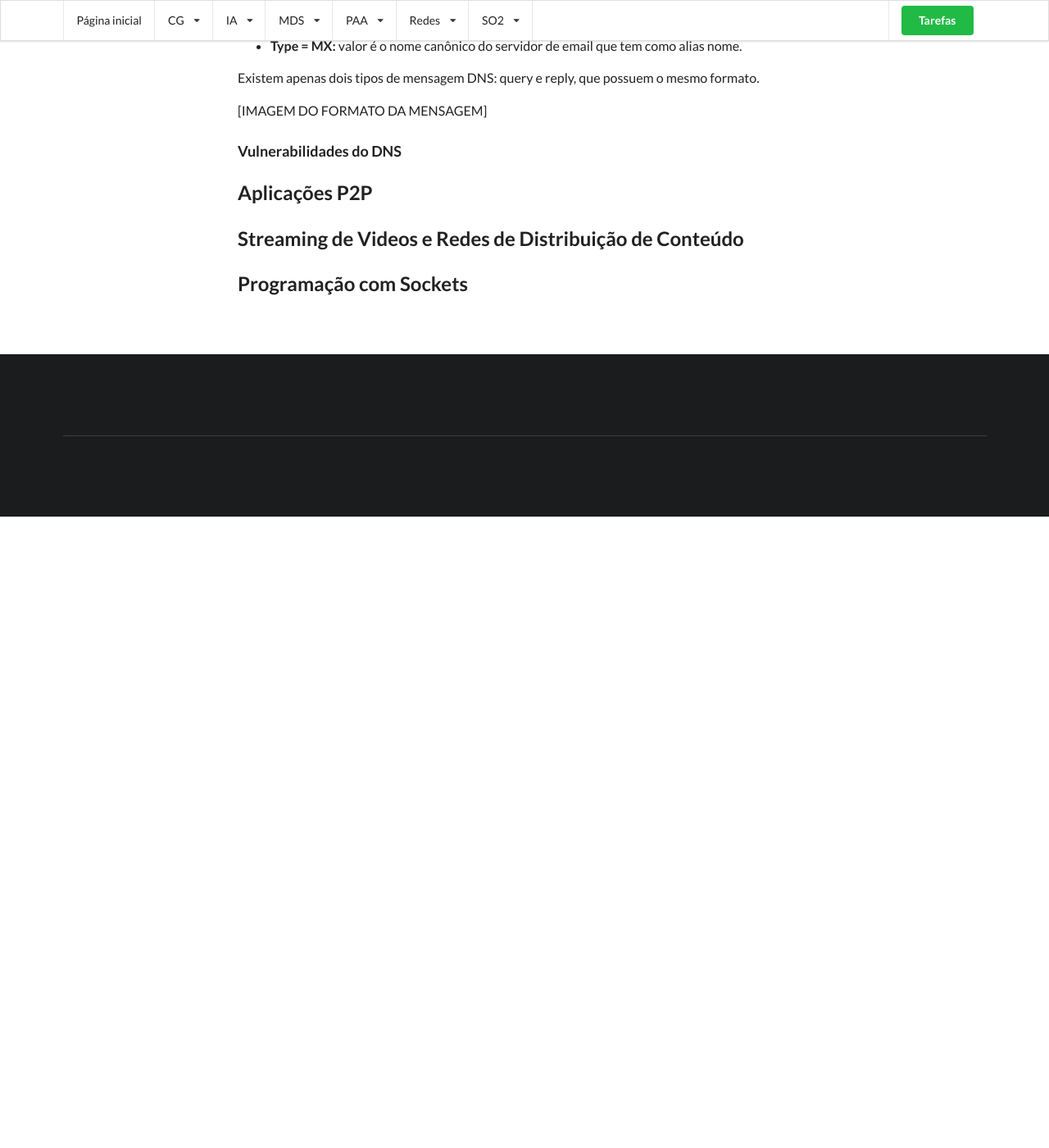
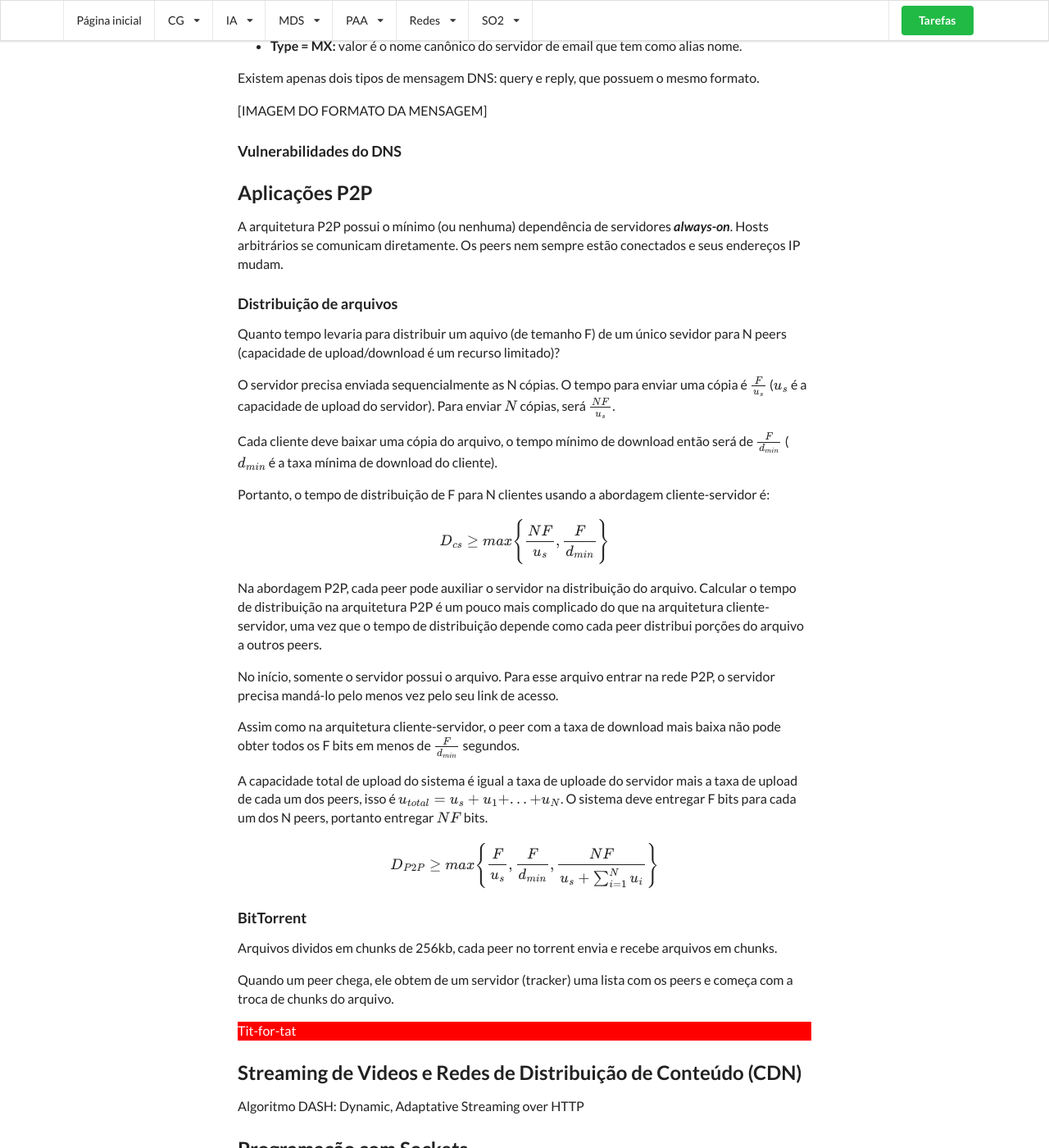
Before and after one commit to SampaioFelipe/sampaiofelipe.github.io, a Jekyll site: the page built from _pages/redes/2_camada_de_aplicacao.html, in a window 1280 px wide and 1400 px high, scrolled down 8774 px. Shown: the whole window at 82% size. Built offline with Jekyll 4.4.1, drawn with Linux system fonts in a browser that asks for light colours; nearby versions of some CDN libraries; formulas are drawn with MathJax 3; before the commit the page ends 9404 px from its top, so only the background shows below that.

Commit message:
Atualização do conteúdo de Redes

```diff
--- a/_pages/redes/2_camada_de_aplicacao.html
+++ b/_pages/redes/2_camada_de_aplicacao.html
@@ -379,6 +379,40 @@ layout: default
 
 <h2>Aplicações P2P</h2>
 
-<h2>Streaming de Videos e Redes de Distribuição de Conteúdo</h2>
+<p>A arquitetura P2P possui o mínimo (ou nenhuma) dependência de servidores <b><i>always-on</i></b>. Hosts arbitrários se comunicam diretamente. Os peers nem sempre estão conectados e seus endereços IP mudam.</p>
+
+<h3>Distribuição de arquivos</h3>
+
+<p>Quanto tempo levaria para distribuir um aquivo (de temanho F) de um único sevidor para N peers (capacidade de upload/download é um recurso limitado)?</p>
+
+<p>O servidor precisa enviada sequencialmente as N cópias. O tempo para enviar uma cópia é $\frac{F}{u_s}$ ($u_s$ é a capacidade de upload do servidor). Para enviar $N$ cópias, será $\frac{NF}{u_s}$.</p>
+
+<p>Cada cliente deve baixar uma cópia do arquivo, o tempo mínimo de download então será de $\frac{F}{d_{min}}$ ($d_{min}$ é a taxa mínima de download do cliente).</p>
+
+<p>Portanto, o tempo de distribuição de F para N clientes usando a abordagem cliente-servidor é:</p>
+
+$$ D_{cs} \geq max \Bigg\{ \frac{NF}{u_s}, \frac{F}{d_{min}}\Bigg\}$$
+
+<p>Na abordagem P2P, cada peer pode auxiliar o servidor na distribuição do arquivo. Calcular o tempo de distribuição na arquitetura P2P é um pouco mais complicado do que na arquitetura cliente-servidor, uma vez que o tempo de distribuição depende como cada peer distribui porções do arquivo a outros peers.</p>
+
+<p>No início, somente o servidor possui o arquivo. Para esse arquivo entrar na rede P2P, o servidor precisa mandá-lo pelo menos vez pelo seu link de acesso.</p>
+
+<p>Assim como na arquitetura cliente-servidor,  o peer com a taxa de download mais baixa não pode obter todos os F bits em menos de $\frac{F}{d_{min}}$ segundos.</p>
+
+<p>A capacidade total de upload do sistema é igual a taxa de uploade do servidor mais a taxa de upload de cada um dos peers, isso é $u_{total} = u_s + u_1 + ... + u_N$. O sistema deve entregar F bits para cada um dos N peers, portanto entregar $NF$ bits.</p>
+
+$$ D_{P2P} \geq max \Bigg\{ \frac{F}{u_s}, \frac{F}{d_{min}}, \frac{NF}{u_s + \sum_{i=1}^{N}u_i}\Bigg\}$$
+
+<h3>BitTorrent</h3>
+
+<p>Arquivos dividos em chunks de 256kb, cada peer no torrent envia e recebe arquivos em chunks.</p>
+
+<p>Quando um peer chega, ele obtem de um servidor (tracker) uma lista com os peers e começa com a troca de chunks do arquivo.</p>
+
+<p class="duvida">Tit-for-tat</p>
+
+<h2>Streaming de Videos e Redes de Distribuição de Conteúdo (CDN)</h2>
+
+<p>Algoritmo DASH: Dynamic, Adaptative Streaming over HTTP</p>
 
 <h2>Programação com Sockets</h2>
```
